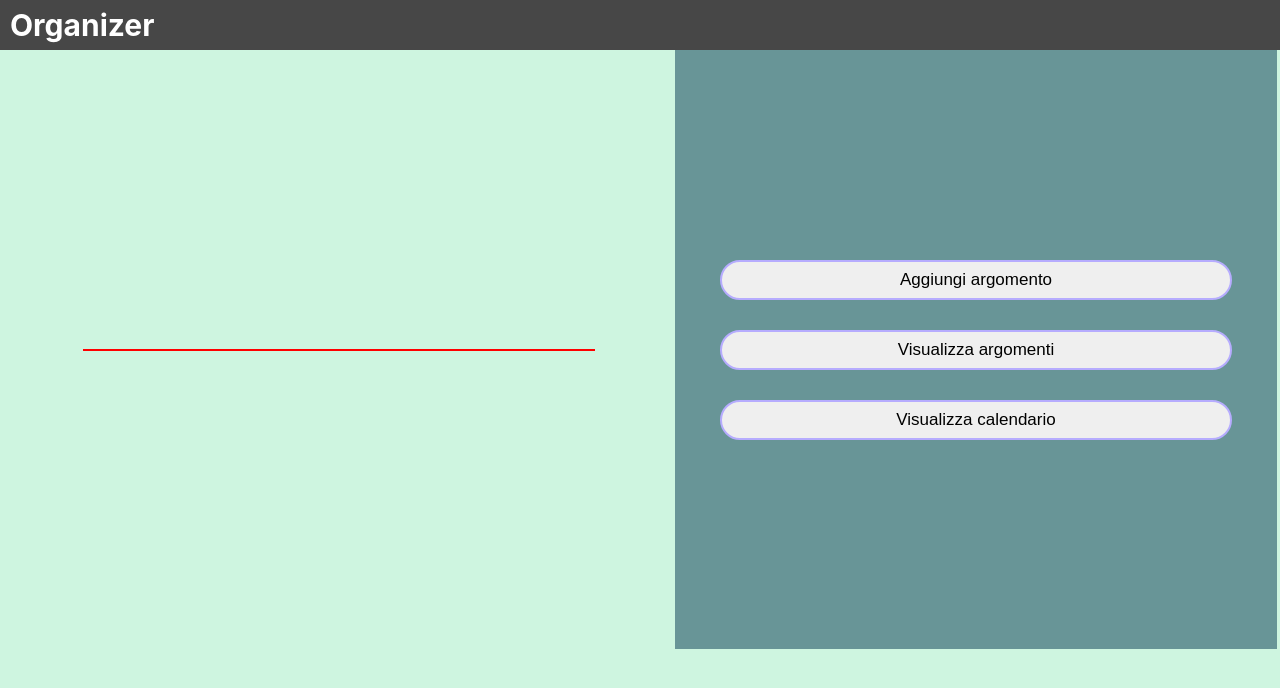
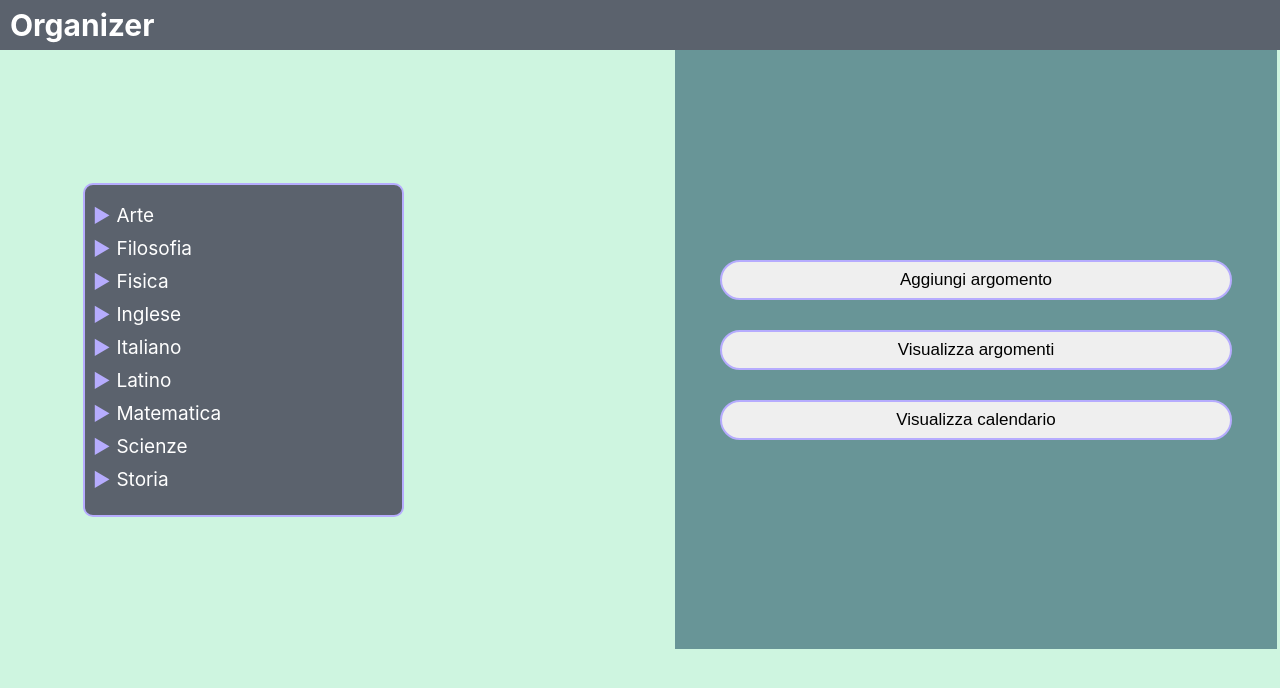
Before and after one commit to CiroBurro/organizer, a website: page src/index.html in a window 1280 px wide. Both pictures are taken after a click on the button "Visualizza argomenti". Drawn offline with Linux system fonts and the light colour scheme.

Commit message:
completamento gui

```diff
--- a/src/index.html
+++ b/src/index.html
@@ -28,7 +28,63 @@
         </div>
 
 
-        <div class="visualizza_arg"></div>
+        <div class="visualizza_arg">
+          <ul id="lista_materie">
+            <li><span class="materia_nome">Arte</span>
+              <ul class="argomenti">
+
+              </ul>
+            </li>
+
+            <li><span class="materia_nome">Filosofia</span>
+              <ul class="argomenti">
+
+              </ul>
+            </li>
+
+            <li><span class="materia_nome">Fisica</span>
+              <ul class="argomenti">
+
+              </ul>
+            </li>
+
+            <li><span class="materia_nome">Inglese</span>
+              <ul class="argomenti">
+
+              </ul>
+            </li>
+
+            <li><span class="materia_nome">Italiano</span>
+              <ul class="argomenti">
+
+              </ul>
+            </li>
+
+            <li><span class="materia_nome">Latino</span>
+              <ul class="argomenti">
+
+              </ul>
+            </li>
+
+            <li><span class="materia_nome">Matematica</span>
+              <ul class="argomenti">
+              </ul>
+            </li>
+
+            <li><span class="materia_nome">Scienze</span>
+              <ul class="argomenti">
+
+              </ul>
+            </li>
+
+            <li id="storia"><span class="materia_nome">Storia</span>
+              <ul class="argomenti">
+
+              </ul>
+            </li>
+          </ul>
+
+        </div>
 
         <div class="visualizza_cal" id="calendario"></div>
       </div>
--- a/src/main.js
+++ b/src/main.js
@@ -108,3 +108,14 @@ document.addEventListener("DOMContentLoaded", function() {
   // Inizializza il calendario
   updateCalendar();
 });
+
+
+var toggler = document.getElementsByClassName("materia_nome");
+var i;
+
+for (i = 0; i < toggler.length; i++) {
+  toggler[i].addEventListener("click", function() {
+    this.parentElement.querySelector(".argomenti").classList.toggle("active");
+    this.classList.toggle("materia_nome-open");
+  });
+}
--- a/src/styles.css
+++ b/src/styles.css
@@ -18,7 +18,7 @@ body {
 }
 
 header {
-  background-color: #474747;
+  background-color: #5b626d;
   position:relative;
   width: 100%;
   height: 50px;
@@ -105,11 +105,6 @@ input {
 
 }
 
-.visualizza_arg {
- display: none;
- border: solid 1px red;
-}
-
 .visualizza_cal {
   display: none;
   background-color: #5b626d;
@@ -152,3 +147,74 @@ input {
   cursor: pointer;
   font-size: 20px;
 }
+
+.visualizza_arg {
+  display: none;
+  background-color: #5b626d;
+  color: white;
+  border: 2px solid #b6acfe;
+  border-radius: 10px;
+  width: 317px;
+  height: 330px;
+  overflow-y: auto;
+  overflow-x: hidden;
+ }
+
+ ::-webkit-scrollbar {
+  background-color: #ccc;
+  width: 8px;
+  border-radius: 10px;
+}
+
+::-webkit-scrollbar-thumb {
+  background-color: #b6acfe;
+  width: 8px;
+  border-radius: 10px;
+}
+
+ ul, #lista_materie {
+  list-style-type: none;
+}
+
+#lista_materie {
+  margin-top: 11px;
+  padding: 8px;
+  width: 300px;
+  height: 303px;
+  margin-bottom: 0;
+}
+
+
+#lista_materie li {
+  margin-bottom: 10px;
+  width: 300px;
+}
+
+#lista_materie li:last-child {
+  margin-bottom: 0;
+}
+
+.materia_nome {
+  cursor: pointer;
+  user-select: none;
+  font-size: 19px;
+}
+
+.materia_nome::before {
+  content: "\25B6";
+  color: #b6acfe;
+  display: inline-block;
+  margin-right: 6px;
+}
+
+.materia_nome-open::before {
+  transform: rotate(90deg);
+}
+
+.argomenti {
+  display: none;
+}
+
+.active {
+  display: block;
+}
```
